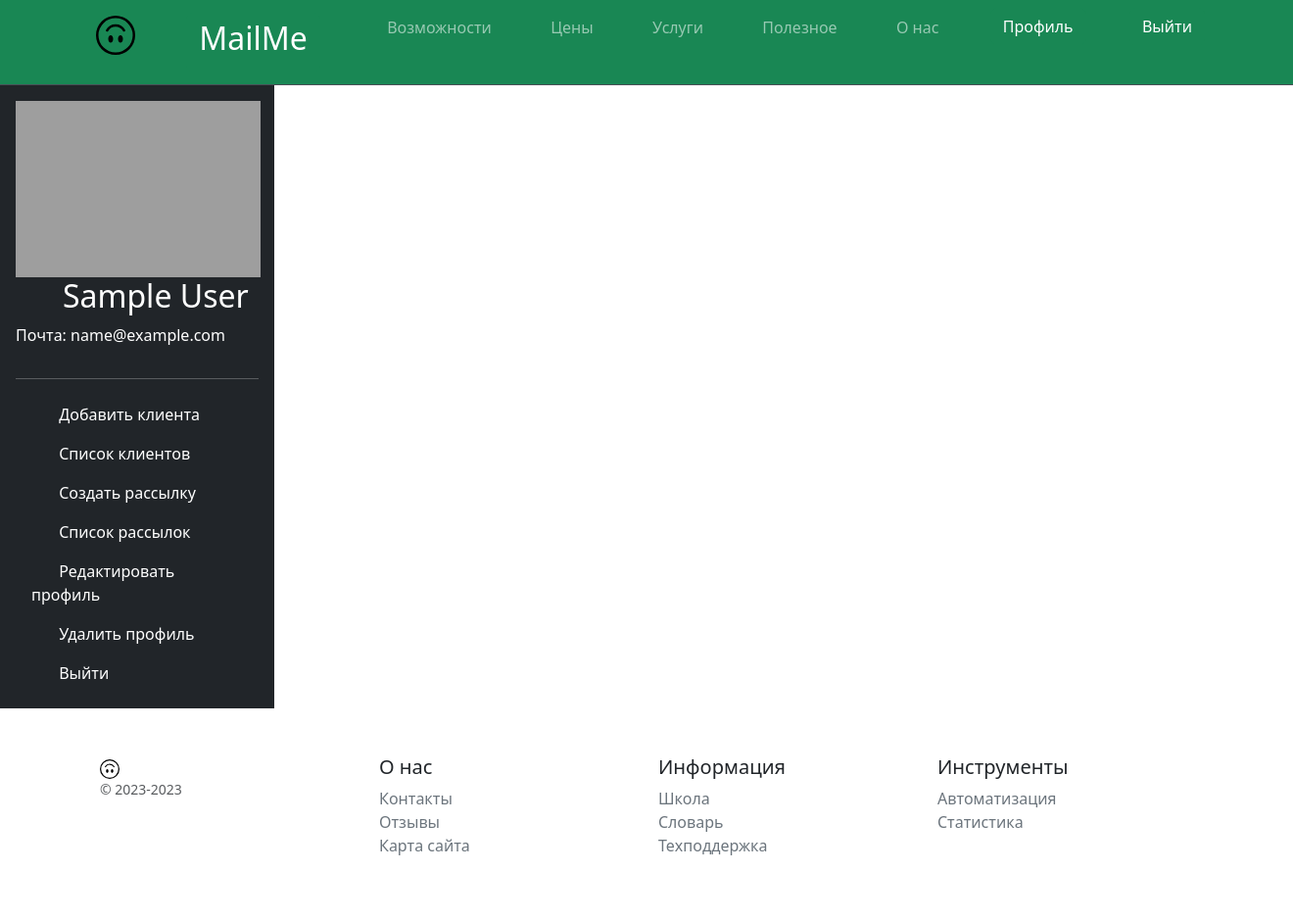
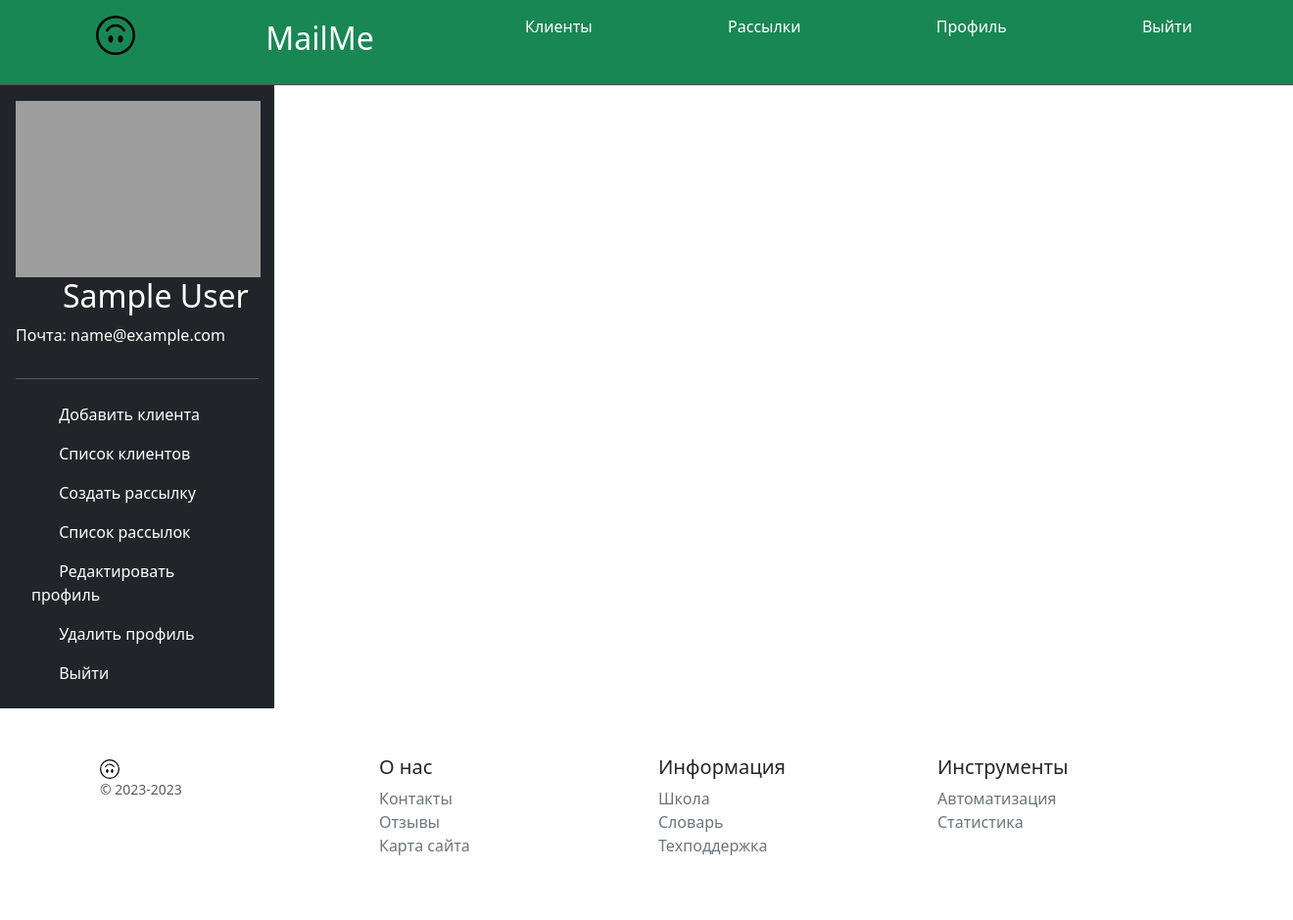
Before and after one commit to martam99/django_course_work, a Django app: page /user/mail_list/ in a window 1320 px wide; the page is wider, and only the part inside the window is pictured. Shown: that part at 98% size. Run offline with Django 4.2, Linux system fonts and the light colour scheme; the visitor is signed in with stand-in values (Sample User, id 1); some libraries are stand-ins or nearby versions; grey boxes are pictures that could not be loaded.

Commit message:
Fixed bugs

```diff
--- a/main/templates/main/base.html
+++ b/main/templates/main/base.html
@@ -238,12 +238,9 @@
             </svg>
           </a></li>
           <li class="navbar-brand"><a href="{% url 'main:general' %}" type="button" class="btn btn-success"><h2>MailMe</h2></a></li>
-          <li class="nav-item"><a class="nav-link" href="#">Возможности</a></li>
-          <li class="nav-item"><a class="nav-link" href="#">Цены</a></li>
-          <li class="nav-item"><a class="nav-link" href="#">Услуги</a></li>
-          <li class="nav-item"><a class="nav-link" href="#">Полезное</a></li>
-          <li class="nav-item"><a class="nav-link" href="#">О нас</a></li>
           {% if user.is_authenticated %}
+            <li><a href="{% url 'user:client_list' %}" type="button" class="btn btn-success">Клиенты</a></li>
+            <li><a href="{% url 'user:mail_list' %}" type="button" class="btn btn-success">Рассылки</a></li>
             <li><a href="{% url 'user:user_view' user.pk %}" type="button" class="btn btn-success">Профиль</a></li>
             <li><a href="{% url 'user:logout' %}" type="button" class="btn btn-success">Выйти</a></li>
           {% else %}
--- a/main/templates/main/general.html
+++ b/main/templates/main/general.html
@@ -1,6 +1,4 @@
 {% extends 'main/base.html' %}
-{% load mail_count %}
-{% load mail_active %}
     {% block content %}
         <div class="position-relative overflow-hidden p-3 p-md-5 m-md-3 text-center bg-body-tertiary">
         <div class="col-md-6 p-lg-5 mx-auto my-5">
--- a/main/views.py
+++ b/main/views.py
@@ -1,5 +1,6 @@
 from django.views.generic import TemplateView
 from blog.models import Blog
+from user.models import Mailing
 
 
 # Create your views here.
@@ -9,4 +10,6 @@
     def get_context_data(self, **kwargs):
         context_data = super().get_context_data(**kwargs)
         context_data['blog_list'] = Blog.objects.order_by('?')[:3]
+        context_data['mail_counts'] = Mailing.objects.all().count()
+        context_data['active_mail_counts'] = Mailing.objects.filter(status=True).count()
         return context_data
--- a/user/templates/user/mailing_list.html
+++ b/user/templates/user/mailing_list.html
@@ -11,9 +11,9 @@
                 <div class="btn-group">
                     {% if object.owner %}
                         <a href="{% url 'user:mail_update' object.pk %}" type="button" class="btn btn-outline-primary">Редактировать</a>
-                        {% for object in log_list %}
+                        {% if log_list %}
                             <a href="{% url 'user:logs_view' object.pk %}" type="button" class="btn btn-outline-success">Посмотреть логи</a>
-                        {% endfor %}
+                        {% endif %}
                         <a href="{% url 'user:mail_detail' object.pk %}" type="button" class="btn btn-outline-dark">Посмотреть рассылку</a>
                         <a href="{% url 'user:mail_delete' object.pk %}" type="button" class="btn btn-outline-danger">Удалить</a>
                     {% endif %}
--- a/user/views.py
+++ b/user/views.py
@@ -134,7 +134,8 @@
     def get_queryset(self):
         queryset = super().get_queryset()
         if is_manager(self.request.user):
-            return queryset.filter(owner=self.request.user)
+            return queryset
+        return queryset.filter(owner=self.request.user)
 
 
 class MailUpdateView(UpdateView):
```
Also changed, not shown: user/templatetags/mail_active.py (deleted, +0 -13 lines), user/templatetags/mail_count.py (deleted, +0 -11 lines).
